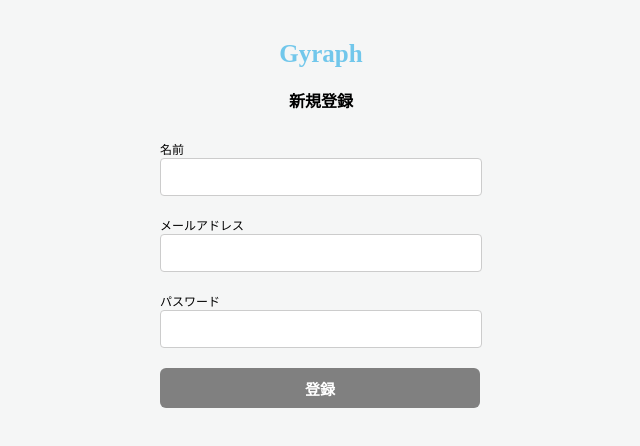
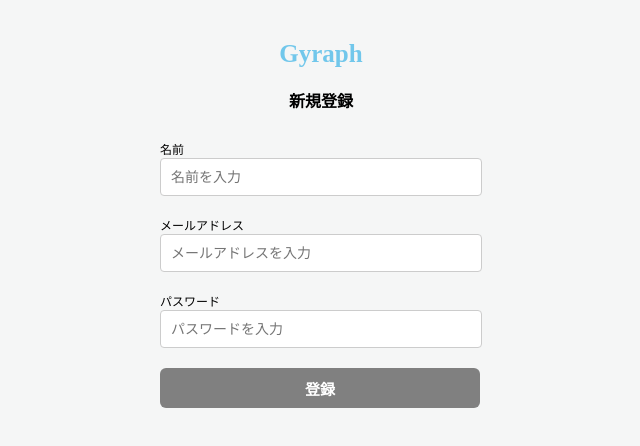
Before and after one commit to bumpfuji10/gyraph-front, a Vue app in the folder front/: page /vee_validate in a window 1280 px wide. Shown: the top 446 px of the page, without its empty margins (319-959 px from the left). Built offline with nearby package versions, Linux system fonts and the light colour scheme.

Commit message:
validationのロジックを分離。メアドが適切でなければ登録ボタンを踏めないように変更

```diff
--- a/front/src/components/pages/VeeValidate.vue
+++ b/front/src/components/pages/VeeValidate.vue
@@ -12,14 +12,14 @@
       新規登録
     </div>
     <main class="base-main-zone">
-      <Form @submit.prevent="submitForm" :validationSchema="signupValidateSchema">
+      <Form @submit.prevent="submitForm">
         <div class="signup-grid">
           <div class="input-name-and-validate">
             <label for="" class="signup-label">
               名前
             </label>
           </div>
-          <Field v-model="newUser.name" name="name" type="text" class="signup-form-input" />
+          <Field v-model="newUser.name" name="name" type="text" class="signup-form-input" rules="required" placeholder="名前を入力" />
           <ErrorMessage name="name" class="input-error-message"/>
         </div>
         <div class="signup-grid">
@@ -28,7 +28,7 @@
               メールアドレス
             </label>
           </div>
-          <Field v-model="newUser.email" name="email" type="email" class="signup-form-input" />
+          <Field v-model="newUser.email" name="email" type="email" class="signup-form-input" rules="required|email" placeholder="メールアドレスを入力" />
           <ErrorMessage name="email" class="input-error-message" />
         </div>
         <div class="signup-grid">
@@ -37,7 +37,7 @@
               パスワード
             </label>
           </div>
-          <Field v-model="newUser.password" name="password" type="password" class="signup-form-input" />
+          <Field v-model="newUser.password" name="password" type="password" class="signup-form-input" rules="required" placeholder="パスワードを入力" />
           <ErrorMessage name="password" class="input-error-message" />
         </div>
         <button @click="submitForm" :class="isFormValid ? 'signup-button' : 'not-input-button'" :disabled="!isFormValid">
@@ -52,6 +52,7 @@
 <script lang="ts">
   import { ErrorMessage, Field, Form } from 'vee-validate';
   import { createUser } from '../../resources/user';
+  import './../../customValidations';
 
   export default {
     name: 'Signup',
@@ -69,17 +70,6 @@
         },
         errorMessage: "",
         isLoading: false,
-        signupValidateSchema: {
-          name(value: string) {
-            return value && value.trim() ? true : '名前は必須項目です';
-          },
-          email(value: string) {
-            return value && value.trim() ? true : 'メールアドレスは必須項目です'
-          },
-          password(value: string) {
-            return value && value.trim() ? true : 'パスワードは必須項目です'
-          }
-        }
       }
     },
     methods: {
@@ -100,11 +90,15 @@
         } finally {
           this.isLoading = false
         }
+      },
+      isValidEmail(address: string) {
+        const emailRegex = /[A-Z0-9._%+-]+@[A-Z0-9.-]+\.[A-Z]{2,4}/i;
+        return emailRegex.test(address);
       }
     },
     computed: {
       isFormValid() {
-        return this.newUser.name && this.newUser.email && this.newUser.password
+        return this.newUser.name && this.newUser.email && this.isValidEmail(this.newUser.email) && this.newUser.password
       }
     }
   }
--- a/front/src/customValidations.ts
+++ b/front/src/customValidations.ts
@@ -0,0 +1,8 @@
+import { defineRule } from 'vee-validate';
+
+defineRule('required', (value: string) => {
+  if (!value || !value.length) {
+    return '必須項目です';
+  }
+  return true;
+});
```
